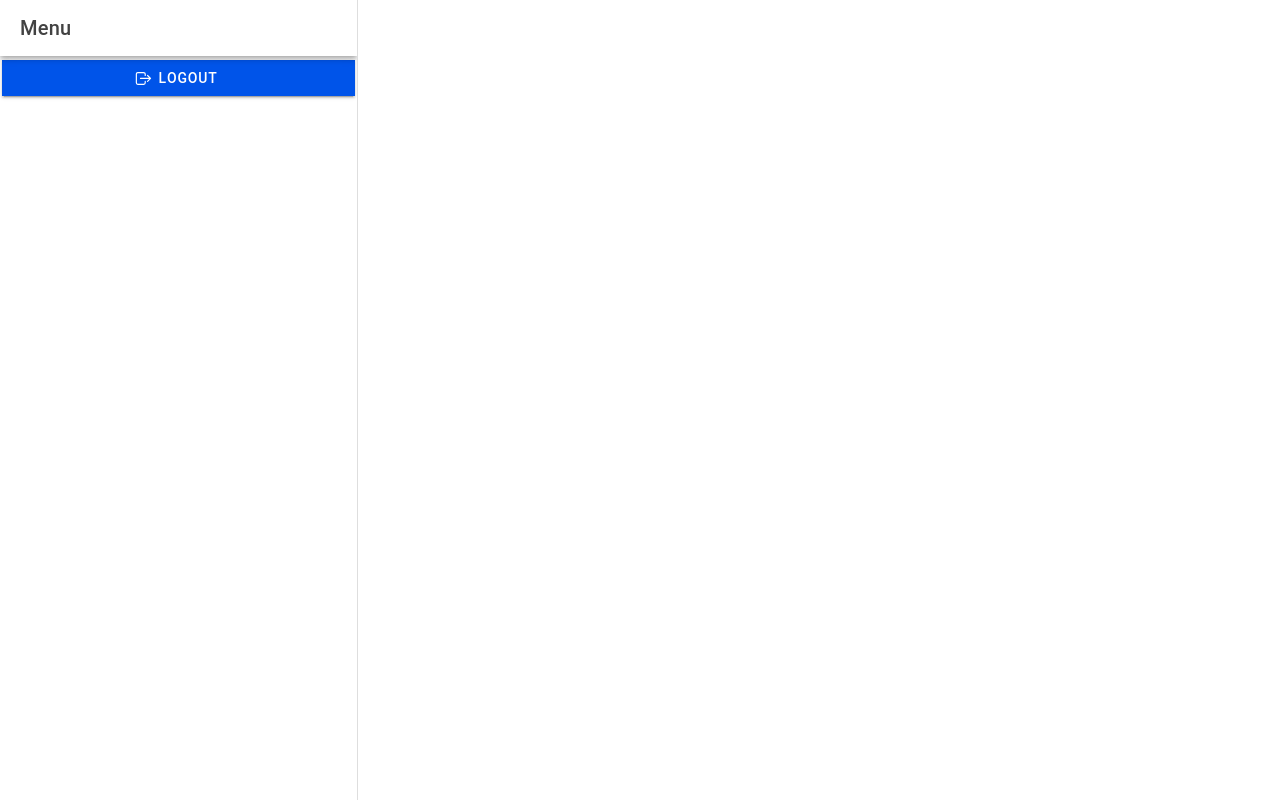
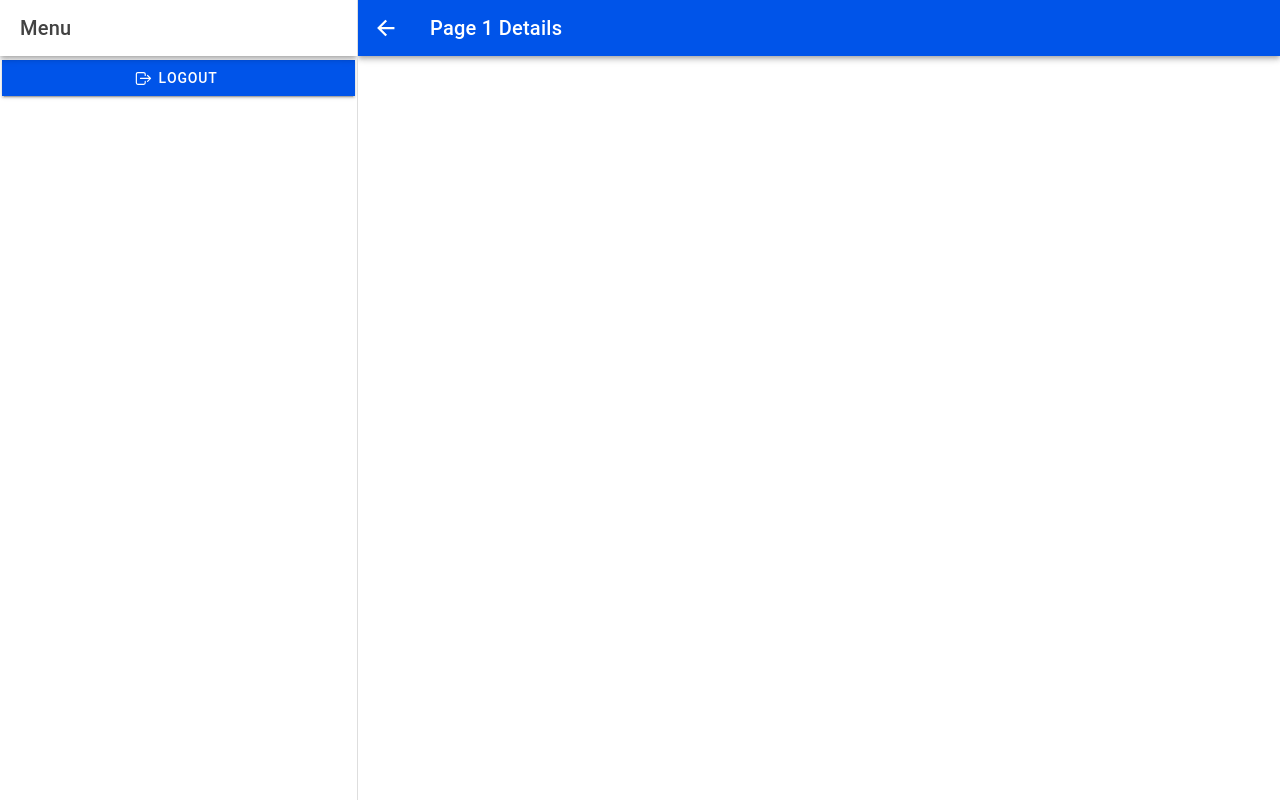
Before and after one commit to cliffamadeus/dev-2425, a React (Vite) app: page /app/page1/details in a window 1280 px wide. Built offline with nearby package versions, Linux system fonts and the light colour scheme.

Commit message:
Added details page for page 1

```diff
--- /dev/null
+++ b/src/pages/Details.tsx
@@ -0,0 +1,29 @@
+import {
+    IonBackButton,
+    IonButtons,
+    IonContent,
+    IonHeader,
+    IonMenuButton,
+    IonPage,
+    IonTitle,
+    IonToolbar
+} from '@ionic/react';
+
+const Details: React.FC = () => {
+  return (
+    <IonPage>
+        <IonHeader>
+            <IonToolbar color="primary">
+                <IonButtons slot="start">
+                    <IonBackButton defaultHref='/app/page1' />
+                </IonButtons>
+                <IonTitle>Page 1 Details</IonTitle>
+
+            </IonToolbar>
+        </IonHeader>
+        <IonContent className='ion-padding'></IonContent>
+    </IonPage>
+  );
+};
+
+export default Details;
--- a/src/pages/Menu.tsx
+++ b/src/pages/Menu.tsx
@@ -16,6 +16,7 @@
 import { Redirect, Route } from 'react-router';
 import Page1 from './Page1';
 import Page2 from './Page2';
+import Details from './Details';
 
 const Menu: React.FC = () => {
 
@@ -51,6 +52,7 @@
 
       <IonRouterOutlet id='main'>
         <Route exact path="/app/page1" component={Page1} />
+        <Route exact path="/app/page1/details" component={Details} />
         <Route exact path="/app/page2" component={Page2} />
         <Route exact path="/app">
           <Redirect to="/app/page1"/>
--- a/src/pages/Page1.tsx
+++ b/src/pages/Page1.tsx
@@ -1,4 +1,5 @@
 import {
+  IonButton,
   IonButtons,
     IonContent,
     IonHeader,
@@ -19,7 +20,10 @@
           <IonTitle>Page 1</IonTitle>
         </IonToolbar>
       </IonHeader>
-      <IonContent fullscreen>
+      <IonContent className='ion-padding'>
+        <IonButton routerLink="/app/page1/details" expand="full">
+            View Details
+        </IonButton>
 
       </IonContent>
     </IonPage>
```
